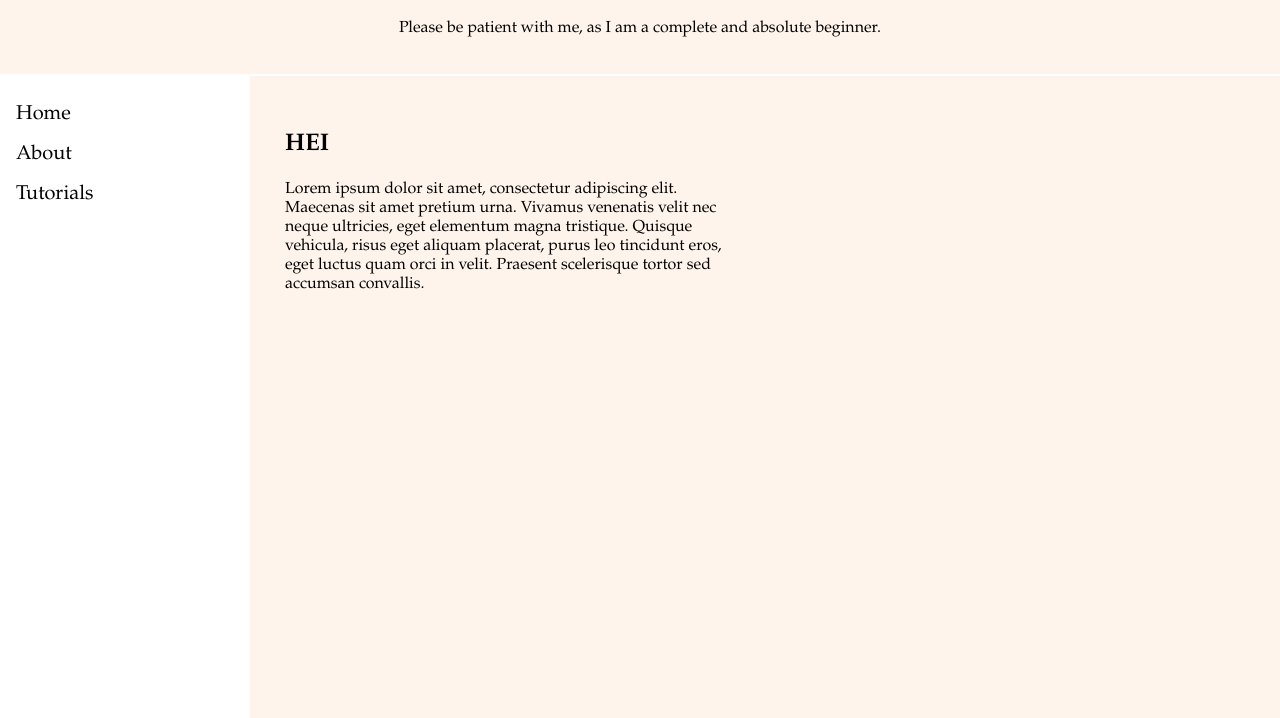
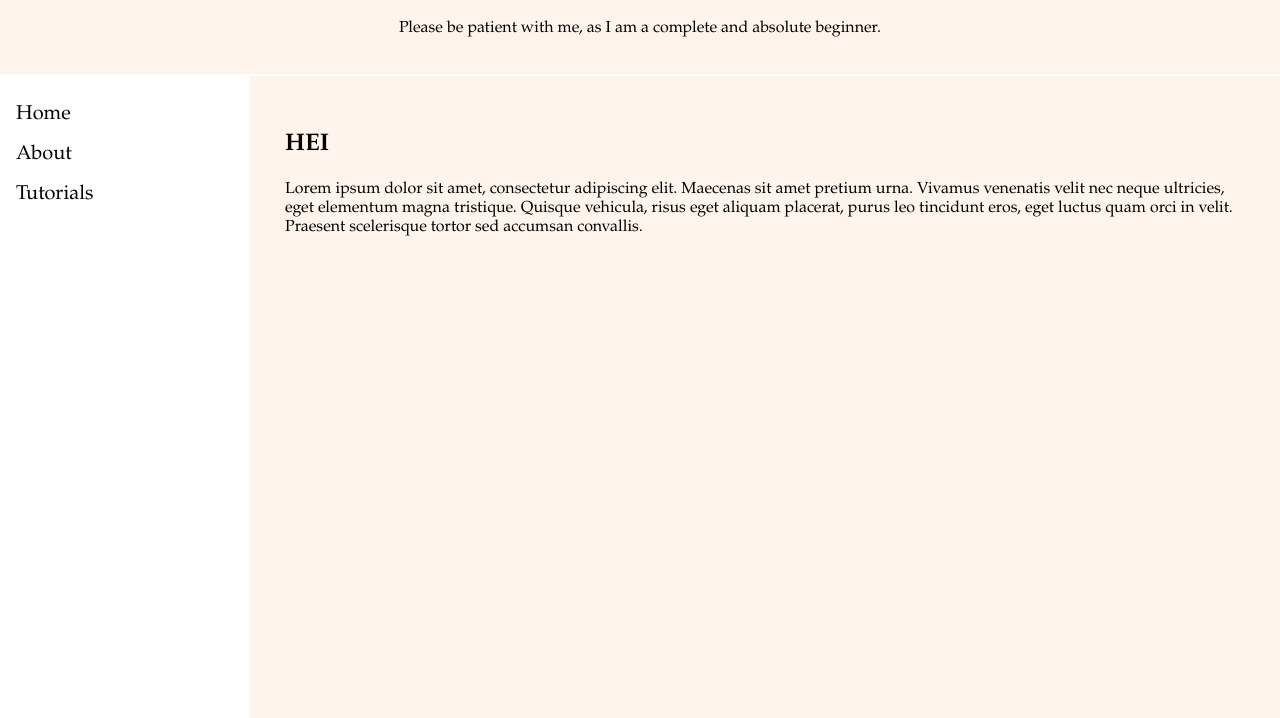
Before and after one commit to s1in0be3/siibee_website, a plain HTML site: page index.html in a window 1280 px wide. Shown: the part 82-800 px from the top of the page. Drawn offline with Linux system fonts and the light colour scheme; a script that the page names is missing.

Commit message:
Update index.html

```diff
--- a/index.html
+++ b/index.html
@@ -1,5 +1,3 @@
-
-
 <!DOCTYPE html>
 <html lang="en-NO">
 <!-- INDEX PAGE -->
@@ -62,14 +60,12 @@
         .main-content {
             margin-left: 250px;
             padding: 20px;
-            display: flex;
         }
 
-        /* Create two equal columns that flex */
+        /* single colum design */
         .flex-column {
-            width: 50%;
+            width: 100%;
             padding: 15px;
-            float: left;
         }
 
         /* Clear floats after the columns */
@@ -115,4 +111,5 @@
     <!-- Scripts -->
 
 </body>
+
 </html>
```
